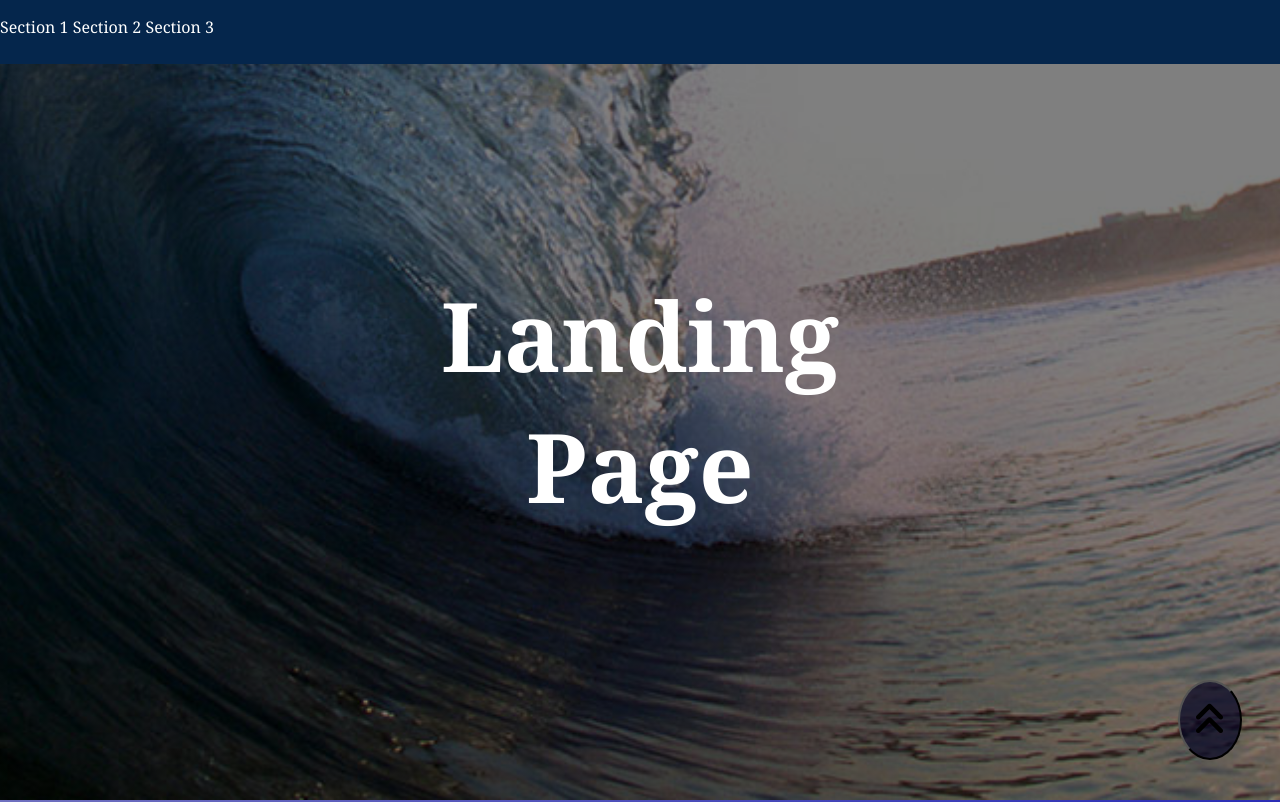
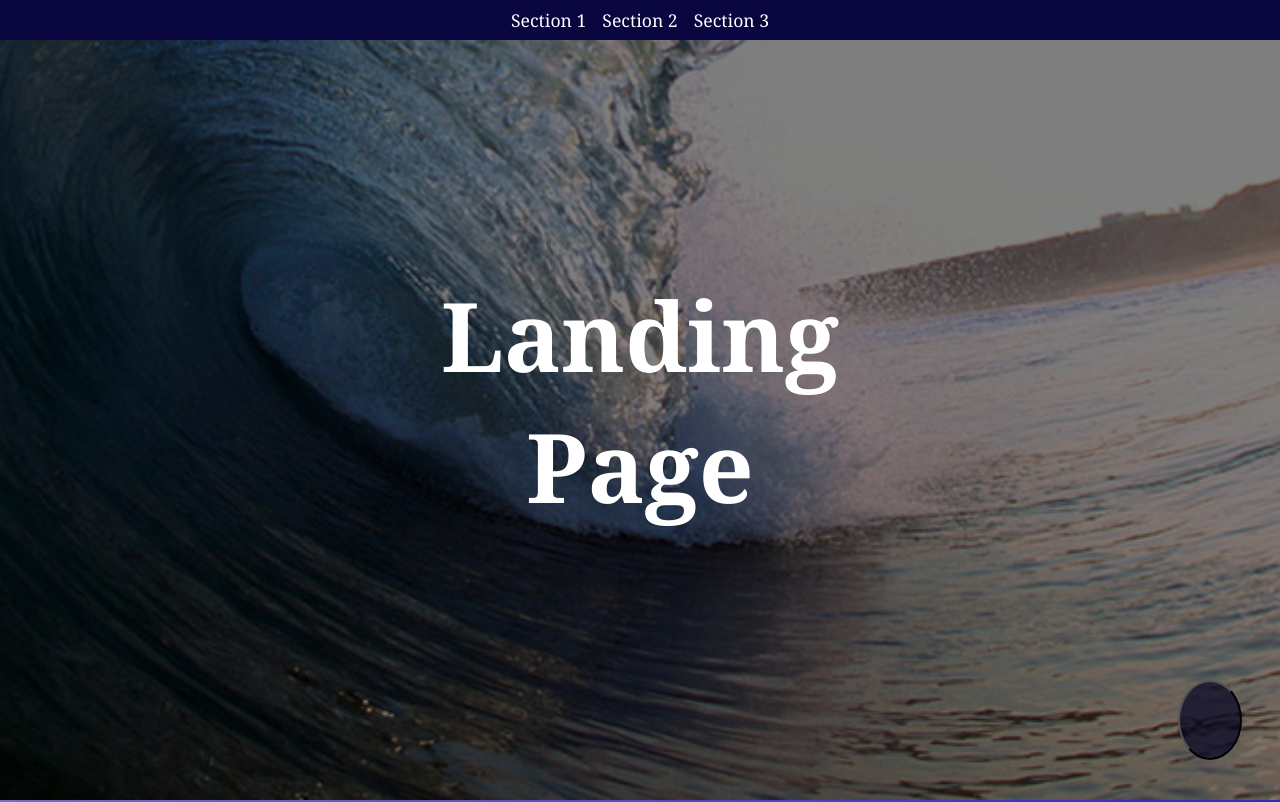
Before and after one commit to ziadhegazi/Project--Landing-page, a plain HTML site: page index.html in a window 1280 px wide. Shown: the top 802 px of the page. Drawn offline with Linux system fonts and the light colour scheme.

Commit message:
improved the links and navbar

```diff
--- a/css/styles.css
+++ b/css/styles.css
@@ -35,12 +35,13 @@ p {
 
 /* ---------------Navigation bar--------------- */
 .page-header {
-    background: #05264c;
     position: fixed;
-    top: 0;
+    background: rgb(9, 5, 63);
     width: 100%;
-    min-height: 8vh;
     z-index: 5;
+    display: flex;
+    justify-content: center;
+
 
 }
 
@@ -49,16 +50,34 @@ p {
     color: #fff;
     margin: 0;
     padding: 0;
+    min-height: 2em;
+
+
 }
 
 .navbar-menu ul {
-    padding: 0;
-    /* margin: 0;     */
-    text-align: right;
+    padding: 0 1em 0;
+    margin: 0;
+    /* text-align: right; */
+    list-style: none;
 }
 
-.navbar-menu li {
-    display: inline-block;
+li {
+    margin: 0.5em;
+    padding: 0;
+    width: fit-content;
+    height: auto;display: inline-block;
+}
+
+li .menu-link {
+    color: #fff;
+    text-decoration: none;
+    font-size: 1.1em;
+
+}
+
+li .menu-link.active-link{
+    color: rgb(187, 160, 8);
 }
 /* ---------------Main Header---------------*/
 
@@ -224,3 +243,8 @@ section.active-section h2::before {
 .arrow-up i {
     font-size:36px
 }
+
+/* scrolling to sections */
+/* #navbar-list li:nth-of-type(n) {
+    scrollToSection(n);
+} */
--- a/index.html
+++ b/index.html
@@ -7,16 +7,12 @@
     <title>Project</title>
     <!-- styling and external files -->
     <link rel="stylesheet" href="css/styles.css">
-    <script src='https://kit.fontawesome.com/a076d05399.js' crossorigin='anonymous'></script>
 </head>
 <body>
     <!-- Navigation bar -->
     <header class="page-header">
         <nav class="navbar-menu">
             <ul id="navbar-list">
-                <li>Section 1</li>
-                <li>Section 2</li>
-                <li>Section 3</li>
             </ul>
         </nav>
     </header>
@@ -29,7 +25,7 @@
             </div>
         </header>
 
-        <section class="active-section" id="section1">
+        <section class="active-section" id="section1" data-nav="Section 1">
             <h2>Section 1</h2>
             <div class="container">
                 <p>
@@ -37,7 +33,7 @@
                 </p>
             </div>
         </section>
-        <section id="section2">
+        <section id="section2" data-nav="Section 2">
             <h2>Section 2</h2>
             <div class="container">
                 <p>
@@ -45,7 +41,7 @@
                 </p>
             </div>
         </section>
-        <section id="section3">
+        <section id="section3" data-nav="Section 3">
             <h2>Section 3</h2>
             <div class="container">
                 <p>
@@ -53,7 +49,7 @@
                 </p>
             </div>
         </section>
-        <button class="arrow-up" onclick="scrollToTop()"><i class="fas fa-angle-double-up"></i></button>
+        <button class="arrow-up" onclick="scrollToTop()"></i></button>
     </main>
     <script src="js/app.js"></script>
 </body>
--- a/js/app.js
+++ b/js/app.js
@@ -1,11 +1,63 @@
-// const sections =document.querySelectorAll("section")
+// my global variables
+const sections =document.querySelectorAll("section");
+const frag = document.createDocumentFragment();
+const navBar = document.querySelector('#navbar-list');
 
-// for (i = 0; i < sections.length; i++) {
-//     sections[i].addEventListener
-// }
+// linking the navbar and the sections together
+for (let section of sections) {
+    const sectionId = section.getAttribute("id");
+    const sectionTitle = section.getAttribute("data-nav");
+    const list = document.createElement("li");
+    const Anchors = document.createElement("a");
 
-const main = document.querySelector(".main-hero");
+    // define the lists
+    Anchors.setAttribute("href", `#${sectionId}`);
+    Anchors.innerText = sectionTitle;
+    list.appendChild(Anchors);
+    Anchors.classList = "menu-link";
+    frag.appendChild(list);
 
-function scrollToTop() {
-    main.scrollIntoView(true);
+    // add event smooth scroll
+    Anchors.addEventListener("click", function(event) {
+        event.preventDefault();
+        window.scrollTo({ top: section.offsetTop - 100, behavior: "smooth"});
+    });
+};
+navBar.appendChild(frag);
+
+// select the a tags inside navbar
+const allAnchors = navBar.querySelectorAll('a');
+
+
+/* // Add class 'active' to section when near top of viewport */
+// Get the Top of the section
+function sectionView(section) {
+    return section.getBoundingClientRect().top;
 }
+
+// Remove Active Class of all sections
+function removeActiveClass(section) {
+    navBar.querySelector('li a[href*="#'+section.getAttribute("id")+'"]').classList.remove("active-link");
+    return section.classList.remove("active-section");
+}
+
+// Add Active Class to the required section
+function addActiveClass(is_inview, section) {
+if (is_inview) {
+    section.classList.add("active-section");
+    navBar.querySelector('li a[href*="#'+section.getAttribute("id")+'"]').classList.add("active-link");
+};
+}
+
+// combine functions //
+const activeSection = () => {
+sections.forEach(section => {
+    const itemView = sectionView(section);
+    viewport = () => itemView > -200 && itemView <= 400;
+    removeActiveClass(section);
+    addActiveClass(viewport(), section);
+});
+};
+
+// add eventlistener to window
+window.addEventListener('scroll', activeSection);
```
